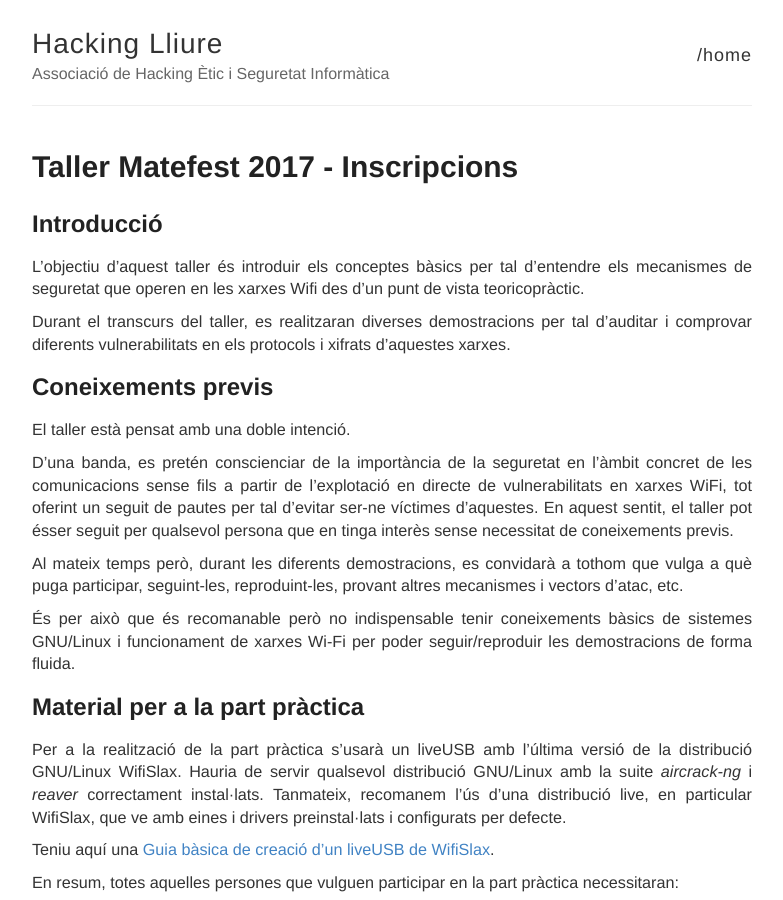
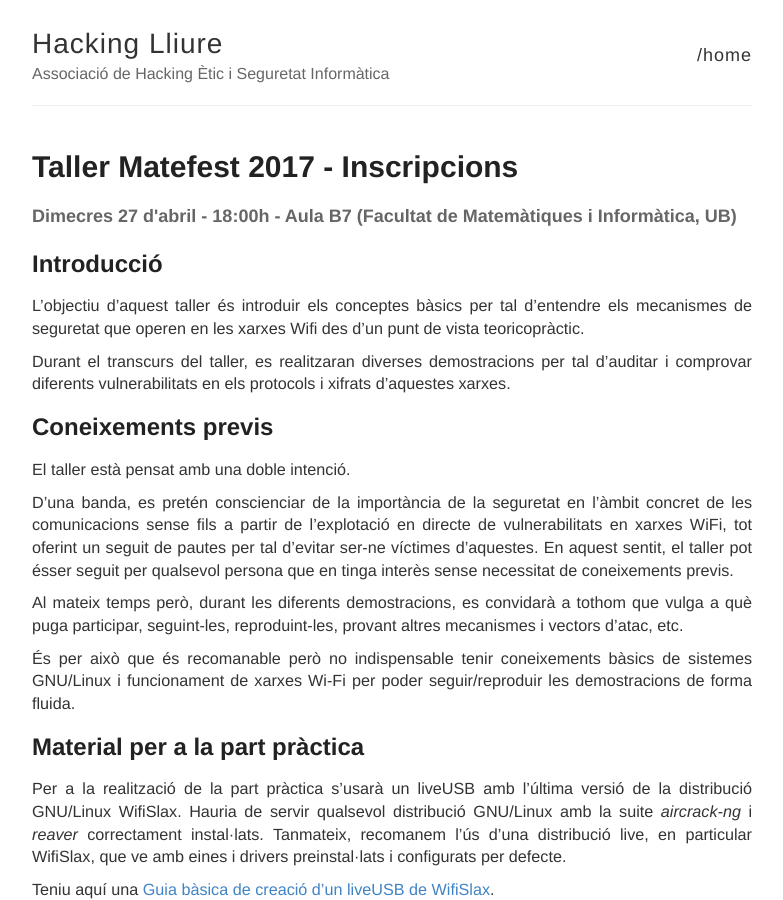
Before and after one commit to HackingLliure/hackinglliure.github.io, a Jekyll site: the page built from _posts/2017-4-19-Taller-Matefest.md, in a window 1280 px wide and 900 px high. Shown: the whole window, without its empty margins (248-1031 px from the left). Built offline with Jekyll 4.4.1, drawn with Linux system fonts in a browser that asks for light colours.

Commit message:
Added subtitle support for posts and made subtitle for matefest post

```diff
--- a/_layouts/page.html
+++ b/_layouts/page.html
@@ -5,6 +5,7 @@ layout: default
 <article class="page">
 
   <h1>{{ page.title }}</h1>
+  <h4>{{ page.subtitle }}</h4>
 
   <div class="entry">
     {{ content }}
--- a/_layouts/post.html
+++ b/_layouts/post.html
@@ -4,6 +4,8 @@ layout: default
 
 <article class="post">
   <h1>{{ page.title }}</h1>
+  <h4>{{ page.subtitle }}</h4>
+
 
   <div class="entry">
     {{ content }}
--- a/_posts/2017-4-19-Taller-Matefest.md
+++ b/_posts/2017-4-19-Taller-Matefest.md
@@ -1,6 +1,7 @@
 ---
 layout: post
 title: Taller Matefest 2017 - Inscripcions
+subtitle: Dimecres 27 d'abril - 18:00h - Aula B7 (Facultat de Matemàtiques i Informàtica, UB)
 ---
 
 ## Introducció
```
